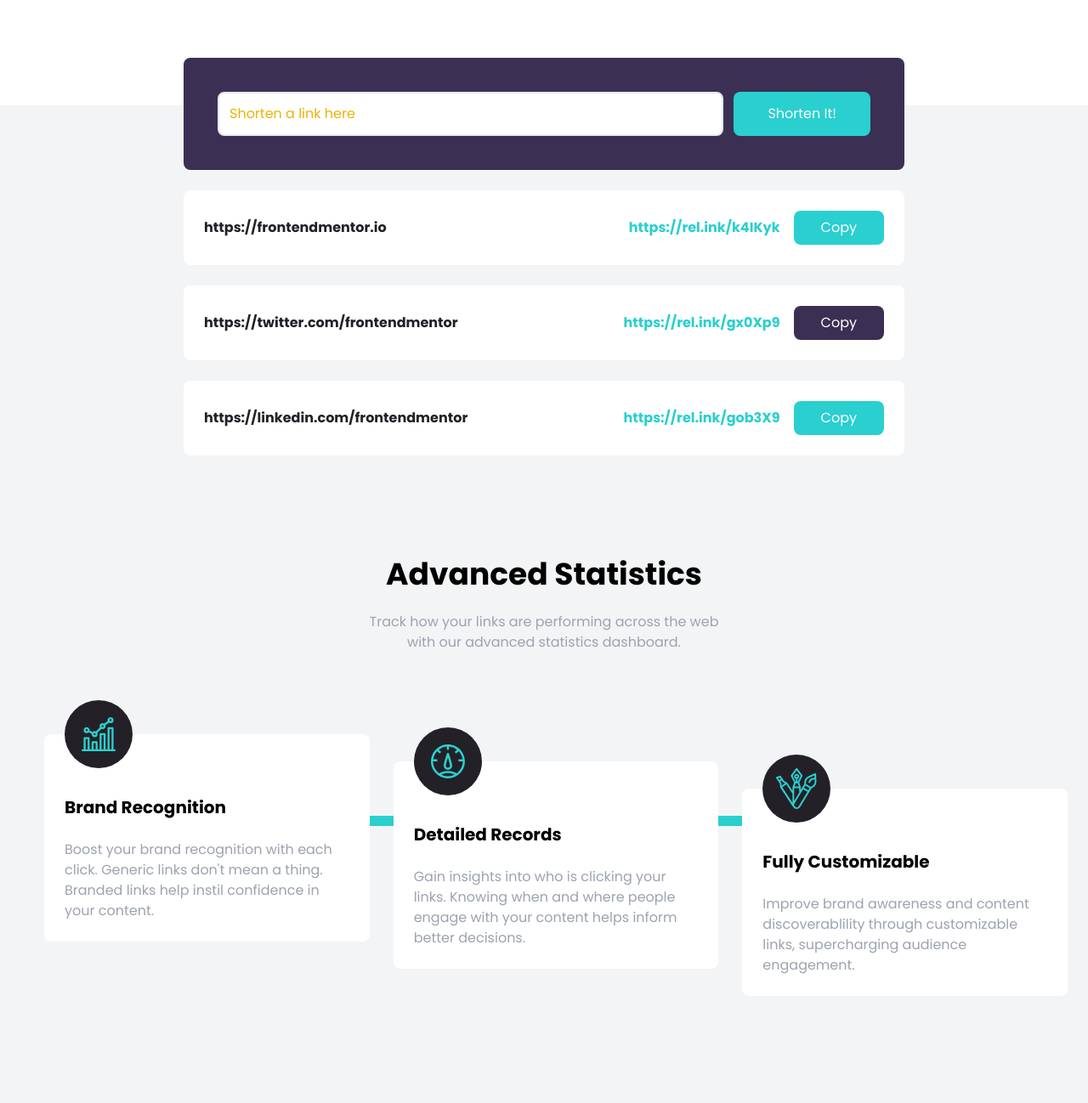
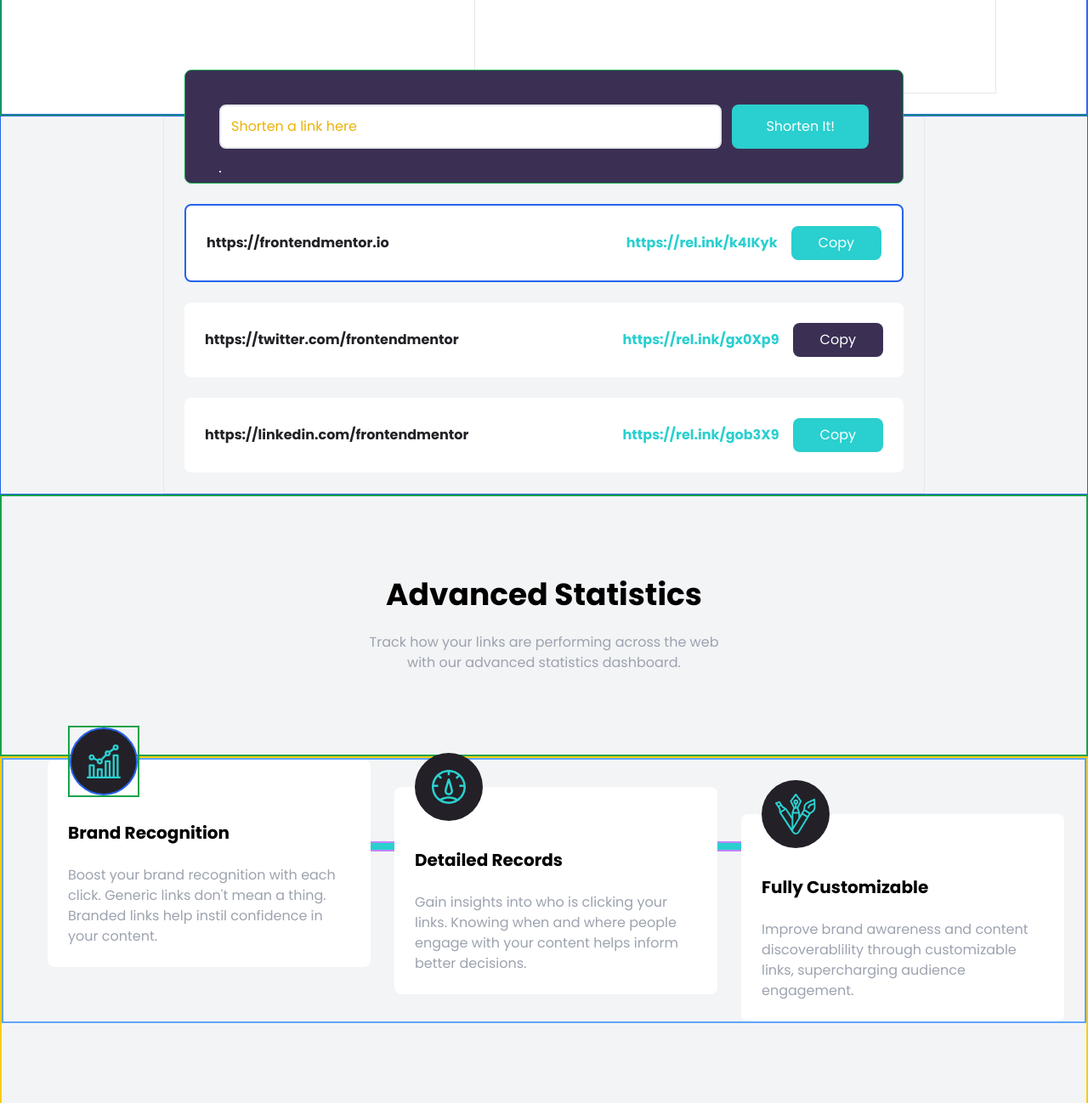
Before and after one commit to Nton23/shortly, a website: page index.html in a window 1280 px wide. Shown: the part 620-1918 px from the top of the page at 85% size. Drawn offline with Linux system fonts and the light colour scheme; a web font is replaced by a local one.

Commit message:
Add borders

```diff
--- a/index.html
+++ b/index.html
@@ -18,9 +18,9 @@
 
 <body>
     <!-- Nav container -->
-    <nav class="relative container mx-auto p-6">
+    <nav class="relative container mx-auto p-6 border-2 border-green-400">
         <!-- Flex container for all items -->
-        <div class="flex items-center justify-between">
+        <div class="flex items-center justify-between border border-blue-600">
             <!-- Flex container for logo/Menu -->
             <div class="flex items-center space-x-20">
                 <!-- Logo -->
@@ -56,11 +56,11 @@
         </div>
     </nav>
     <!-- Hero Section -->
-    <section id="hero">
+    <section id="hero" class="border border-green-600">
         <!-- Hero container -->
-        <div class="container flex flex-col-reverse mx-auto p-6 lg:flex-row">
+        <div class="container flex flex-col-reverse mx-auto p-6 lg:flex-row border border-blue-600">
             <!-- Content container -->
-            <div class="flex flex-col space-y-10 mb-44 lg:mt-16 xl:mb-52 lg:w/12">
+            <div class="flex flex-col space-y-10 mb-44 lg:mt-16 xl:mb-52 lg:w/12 border border-blue-600">
                 <h1 class="text-5xl font-bold text-center lg:text-6xl lg:max-w-md lg:text-left">More than just shorter
                     links</h1>
                 <p class="text-2xl text-center text-gray-400 lg:max-w-md lg:text-left">Build your brand's recognition
@@ -72,31 +72,32 @@
                 </div>
             </div>
             <!-- Image -->
-            <div class="mb-24 mx-auto md:w-180 lg:mb-0 lg:w-1/2">
+            <div class="mb-24 mx-auto md:w-180 lg:mb-0 lg:w-1/2 border border-red-600">
                 <img src="images/illustration-working.svg" alt="" />
             </div>
         </div>
     </section>
 
     <!-- Shorten Section -->
-    <section id="shorten" class="relative bg-gray-100">
+    <section id="shorten" class="relative bg-gray-100 border border-blue-600">
         <!-- Shorten container -->
-        <div class="max-w-4xl mx-auto p-6 space-y-6">
+        <div class="max-w-4xl mx-auto p-6 space-y-6 border border-red-600">
             <!-- Form -->
             <form id="link-form"
-                class="relative flex flex-col w-full p-10 -mt-20 space-y-4 bg-darkViolet rounded-lg md:flex-row md:space-y-0 md:space-x-3">
+                class="relative flex flex-col w-full p-10 -mt-20 space-y-4 bg-darkViolet rounded-lg md:flex-row md:space-y-0 md:space-x-3 border border-green-600">
                 <input type="text" class="flex-1 p-3 border-2 rounded-lg placeholder-yellow-500 focus:outline-none"
                     placeholder="Shorten a link here" id="link-input">
                 <button class="px-10 py-3 text-white bg-cyan rounded-lg hover:bg-cyanLight focus:outline-none md:py-2">
                     Shorten It!
                 </button>
                 <!-- Error Message -->
-                <div class="absolute left-7 bottom-3 text-red text-sm italic" id="err-msg">
+                <div class="absolute left-7 bottom-3 text-red text-sm italic border border-red-600" id="err-msg">
 
                 </div>
             </form>
             <!-- Link 1 -->
-            <div class="flex flex-col items-center justify-between w-full p-6 bg-white rounded-lg md:flex-row">
+            <div
+                class="flex flex-col items-center justify-between w-full p-6 bg-white rounded-lg md:flex-row border-2 border-blue-600">
                 <p class="font-bold text-center text-veryDarkViolet md:text-left">
                     https://frontendmentor.io
                 </p>
@@ -137,7 +138,7 @@
         </div>
     </section>
     <!-- Stats Section -->
-    <section id="stats" class="py-24 bg-gray-100">
+    <section id="stats" class="py-24 bg-gray-100 border-2 border-green-600">
         <div class="container mx-auto px-3">
             <h2 class="text-4xl mb-6 font-bold text-center">
                 Advanced Statistics
@@ -148,19 +149,21 @@
         </div>
     </section>
     <!-- Feature box section -->
-    <section id="features" class="pb-32 bg-gray-100">
-        <div class="relative container flex flex-col items-start px-6 mx-auto md:flex-row md:space-x-7">
+    <section id="features" class="pb-32 bg-gray-100 border-2 border-yellow-400">
+        <div
+            class="relative container flex flex-col items-start px-6 mx-auto md:flex-row md:space-x-7 border-2 border-blue-400">
             <!-- Horizontal Line -->
-            <div class="hidden absolute top-24 w-10/12 left-16 h-3 bg-cyan md:block"></div>
+            <div class="hidden absolute top-24 w-10/12 left-16 h-3 bg-cyan md:block border-2 border-purple-400"></div>
             <!-- Vertical Line -->
             <div class="absolute w-2 h-full -ml-1 left-1/2 bg-cyan md:hidden">
             </div>
             <!-- Box 1 -->
             <div class="relative flex flex-col p-6 space-y-6 bg-white rounded-lg md:w-1/3">
                 <!-- Image Positioning -->
-                <div class="absolute -ml-10 left-1/2 -top-10 md:left-16">
+                <div class="absolute -ml-10 left-1/2 -top-10 md:left-16 border-2 border-green-600">
                     <!-- Image Container for background & center -->
-                    <div class="flex items-center justify-center w-20 h-20 p-4 rounded-full bg-veryDarkViolet">
+                    <div
+                        class="flex items-center justify-center w-20 h-20 p-4 rounded-full bg-veryDarkViolet border-2 border-blue-600">
                         <img src="images/icon-brand-recognition.svg" alt="" />
                     </div>
                 </div>
```
Also changed, not shown: css/style.css.
